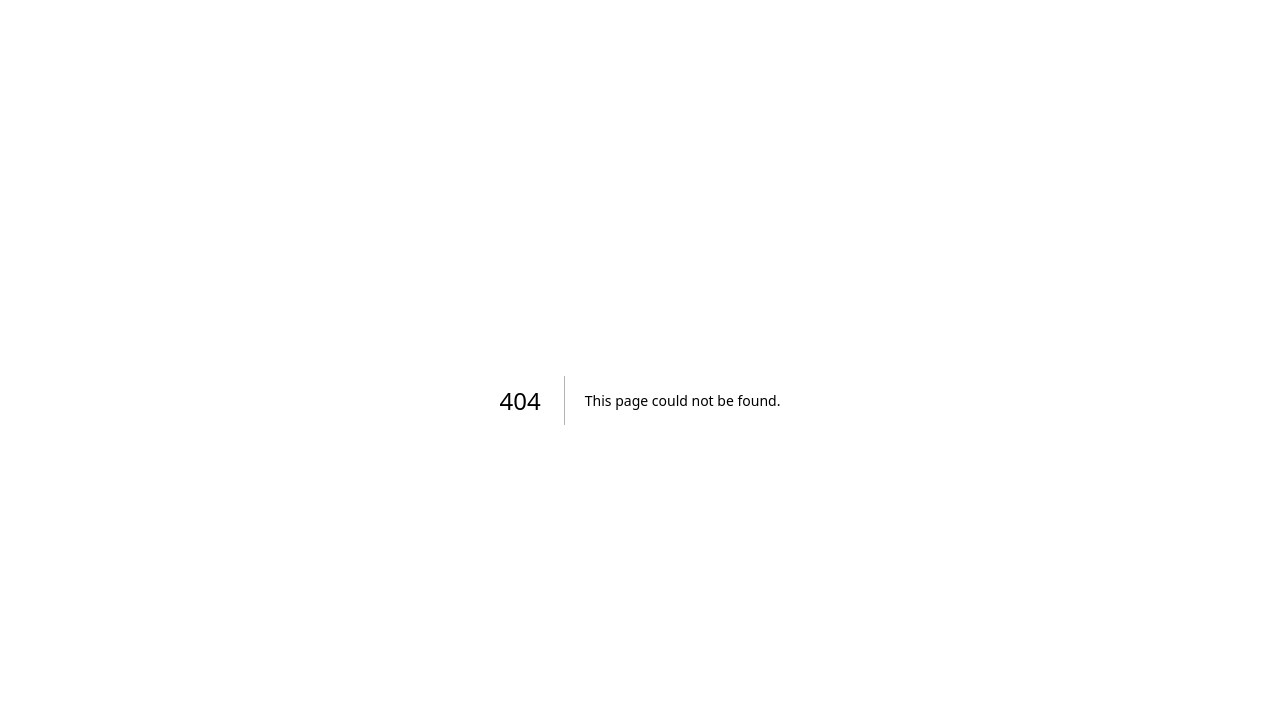
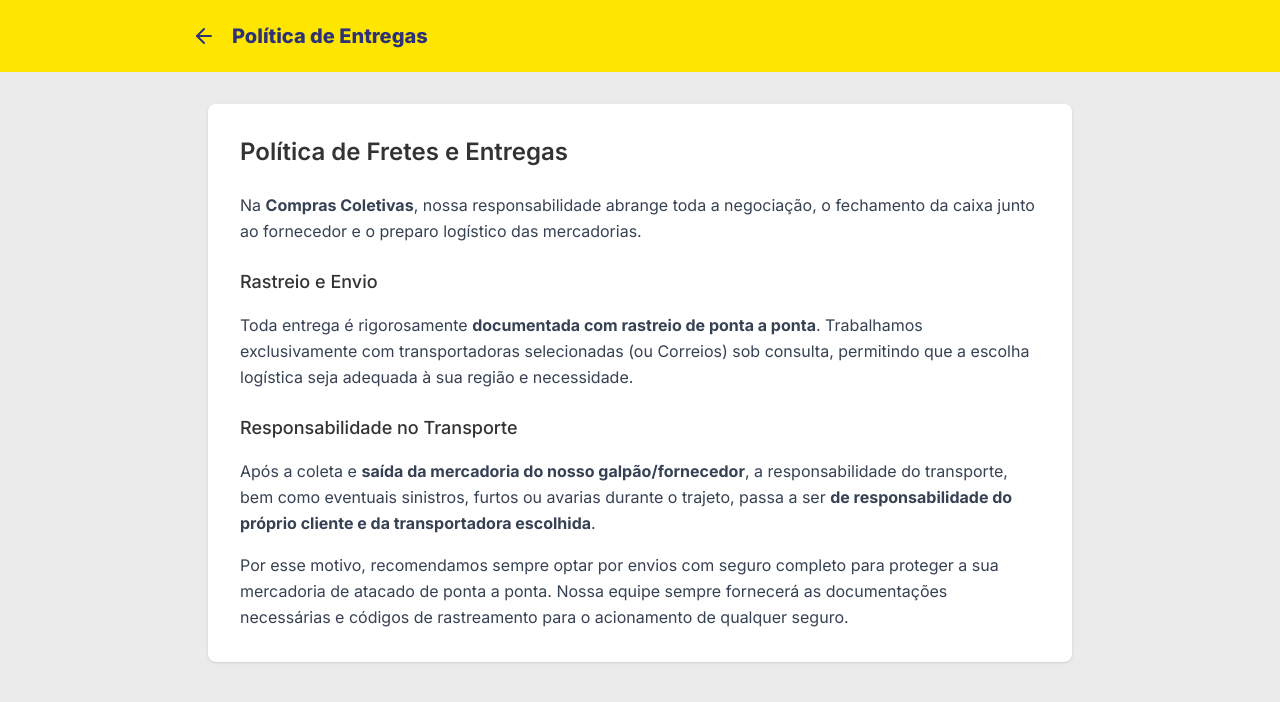
Before and after one commit to Wsouza12/coletivo-saas, a Next.js app: page /politica-de-entregas in a window 1280 px wide. Before the commit this address had no page. Shown: the top 702 px of the page. Built offline with nearby package versions, Linux system fonts and the light colour scheme; no server answers.

Commit message:
feat: adiciona paginas de politica de reembolso e entregas

```diff
--- /dev/null
+++ b/app/politica-de-entregas/page.tsx
@@ -0,0 +1,43 @@
+import { APP_NAME } from "@/lib/brand";
+import Link from "next/link";
+import { ArrowLeft } from "lucide-react";
+
+export default function PoliticaEntregasPage() {
+  return (
+    <div className="min-h-screen bg-[#EBEBEB] text-[#333]">
+      <div className="bg-[#FFE600] px-4 py-4">
+        <div className="mx-auto max-w-4xl flex items-center">
+          <Link href="/" className="text-[#2D3277] hover:opacity-80 transition p-2 -ml-2 rounded-full hover:bg-black/5">
+            <ArrowLeft className="size-6" />
+          </Link>
+          <h1 className="text-xl font-extrabold text-[#2D3277] ml-2">Política de Entregas</h1>
+        </div>
+      </div>
+
+      <main className="mx-auto max-w-4xl px-4 py-8">
+        <div className="bg-white rounded-md p-6 sm:p-8 shadow-sm">
+          <h2 className="text-2xl font-semibold mb-6">Política de Fretes e Entregas</h2>
+
+          <div className="space-y-4 text-gray-700 leading-relaxed">
+            <p>
+              Na <strong>{APP_NAME}</strong>, nossa responsabilidade abrange toda a negociação, o fechamento da caixa junto ao fornecedor e o preparo logístico das mercadorias.
+            </p>
+
+            <h3 className="text-lg font-medium text-[#333] mt-6">Rastreio e Envio</h3>
+            <p>
+              Toda entrega é rigorosamente <strong>documentada com rastreio de ponta a ponta</strong>. Trabalhamos exclusivamente com transportadoras selecionadas (ou Correios) sob consulta, permitindo que a escolha logística seja adequada à sua região e necessidade.
+            </p>
+
+            <h3 className="text-lg font-medium text-[#333] mt-6">Responsabilidade no Transporte</h3>
+            <p>
+              Após a coleta e <strong>saída da mercadoria do nosso galpão/fornecedor</strong>, a responsabilidade do transporte, bem como eventuais sinistros, furtos ou avarias durante o trajeto, passa a ser <strong>de responsabilidade do próprio cliente e da transportadora escolhida</strong>.
+            </p>
+            <p>
+              Por esse motivo, recomendamos sempre optar por envios com seguro completo para proteger a sua mercadoria de atacado de ponta a ponta. Nossa equipe sempre fornecerá as documentações necessárias e códigos de rastreamento para o acionamento de qualquer seguro.
+            </p>
+          </div>
+        </div>
+      </main>
+    </div>
+  );
+}
--- /dev/null
+++ b/app/politica-de-reembolso/page.tsx
@@ -0,0 +1,44 @@
+import { APP_NAME } from "@/lib/brand";
+import Link from "next/link";
+import { ArrowLeft } from "lucide-react";
+
+export default function PoliticaReembolsoPage() {
+  return (
+    <div className="min-h-screen bg-[#EBEBEB] text-[#333]">
+      <div className="bg-[#FFE600] px-4 py-4">
+        <div className="mx-auto max-w-4xl flex items-center">
+          <Link href="/" className="text-[#2D3277] hover:opacity-80 transition p-2 -ml-2 rounded-full hover:bg-black/5">
+            <ArrowLeft className="size-6" />
+          </Link>
+          <h1 className="text-xl font-extrabold text-[#2D3277] ml-2">Política de Reembolso</h1>
+        </div>
+      </div>
+
+      <main className="mx-auto max-w-4xl px-4 py-8">
+        <div className="bg-white rounded-md p-6 sm:p-8 shadow-sm">
+          <h2 className="text-2xl font-semibold mb-6">Política de Reembolso e Garantia</h2>
+
+          <div className="space-y-4 text-gray-700 leading-relaxed">
+            <p>
+              Na <strong>{APP_NAME}</strong>, trabalhamos com o formato de Compras Coletivas, onde unimos lojistas para alcançar o pedido mínimo (fechamento da caixa) diretamente com o fornecedor.
+            </p>
+
+            <h3 className="text-lg font-medium text-[#333] mt-6">Regra de Fechamento da Caixa</h3>
+            <p>
+              Caso a caixa ou grupo de compra na qual você efetuou o seu pedido e realizou o pagamento <strong>não seja fechada no prazo de 15 dias corridos</strong>, o seu <strong>reembolso é garantido automaticamente</strong> e devolvido integralmente.
+            </p>
+
+            <p>
+              Você não precisa se preocupar: monitoramos todos os grupos ativamente. Se o objetivo coletivo não for alcançado nesse período, nosso sistema processa o estorno para a mesma conta utilizada no pagamento.
+            </p>
+
+            <h3 className="text-lg font-medium text-[#333] mt-6">Dúvidas?</h3>
+            <p>
+              Se houver qualquer problema ou dúvida sobre o andamento da sua compra coletiva, sinta-se à vontade para entrar em contato através dos nossos canais de atendimento presentes no rodapé do nosso site.
+            </p>
+          </div>
+        </div>
+      </main>
+    </div>
+  );
+}
--- a/components/shared/footer.tsx
+++ b/components/shared/footer.tsx
@@ -29,6 +29,8 @@
               <li>Razão Social: <span className="font-medium text-[#333]">(Razão Social da Empresa)</span></li>
               <li>CNPJ: <span className="font-medium text-[#333]">(00.000.000/0000-00)</span></li>
               <li>Endereço: <span className="font-medium text-[#333]">(Endereço Físico Completo)</span></li>
+              <li className="pt-2"><Link href="/politica-de-reembolso" className="hover:text-[#3483FA] hover:underline">Política de Reembolso</Link></li>
+              <li><Link href="/politica-de-entregas" className="hover:text-[#3483FA] hover:underline">Política de Entregas</Link></li>
             </ul>
           </div>
 
```
